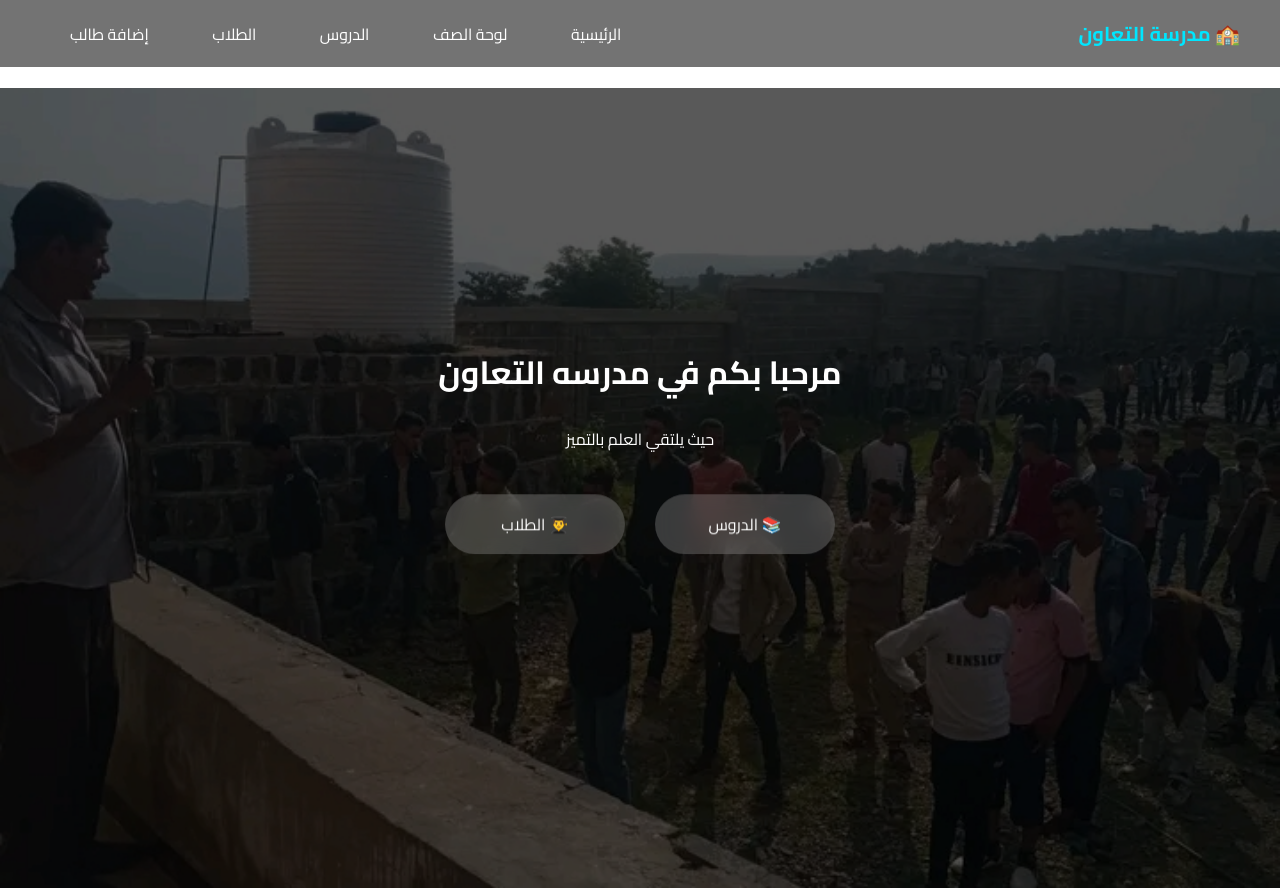
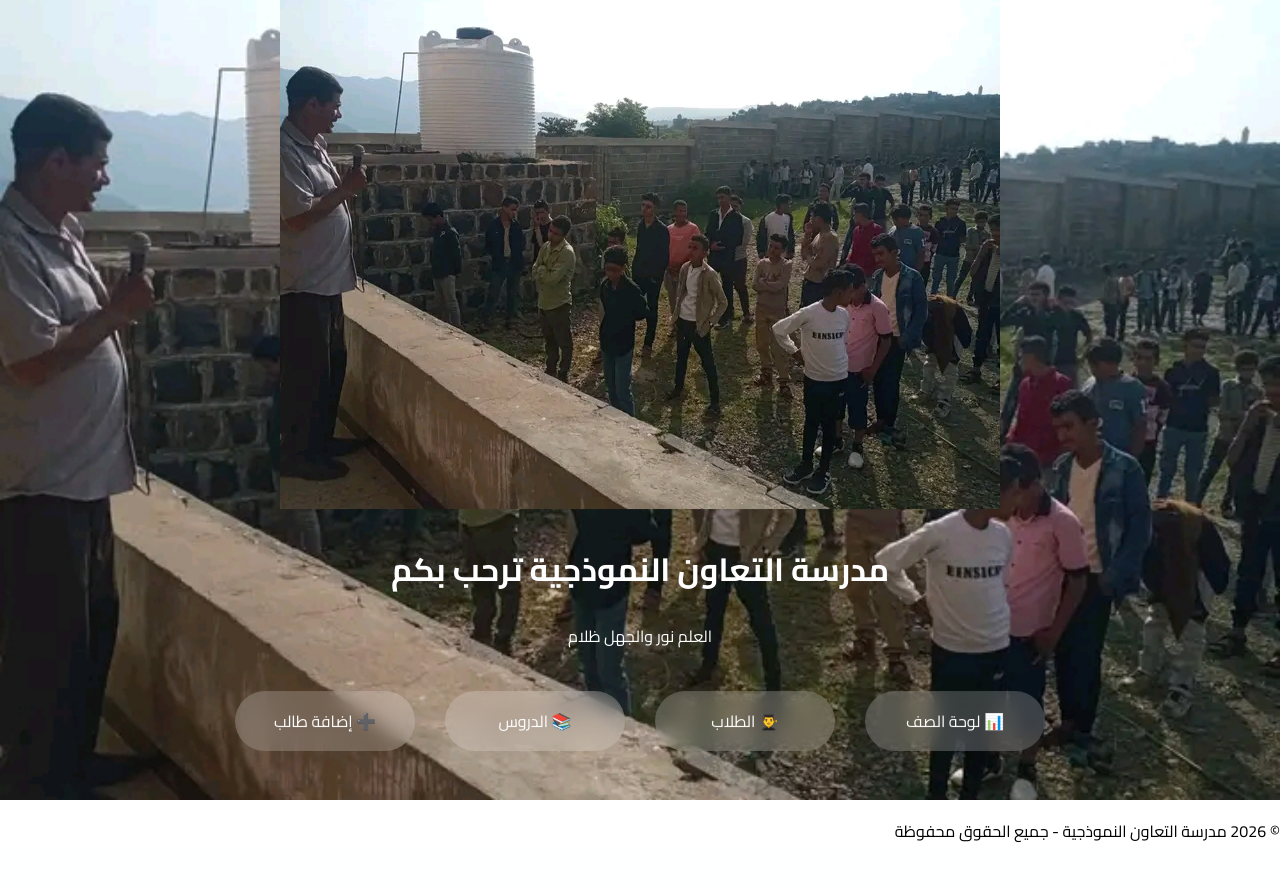
Before and after one commit to aliveYE/EliteSchool, a Django app: page /home/ in a window 1280 px wide. After the commit the page ends 843 px from the top, so only its background shows below. Run offline with Django 5.2, Linux system fonts and the light colour scheme.

Commit message:
Update home.html

```diff
--- a/templates/home.html
+++ b/templates/home.html
@@ -1,26 +1,49 @@
+{% load i18n static %}
 <!DOCTYPE html>
 <html lang="ar" dir="rtl">
 <head>
-    <meta charset="UTF-8">
-    <title>Elite School | Home</title>
-    <link rel="stylesheet" href="/static/css/style.css">
+  <meta charset="UTF-8">
+  <meta name="viewport" content="width=device-width, initial-scale=1.0">
+  <title>{% trans "مدرسة التعاون النموذجية" %}</title>
+
+  <link rel="stylesheet" href="{% static 'css/style.css' %}">
 </head>
+
 <body>
-{% include "partials/navbar.html" %}
 
-<div class="hero" style="background-image: url('/static/images/school.jpg');">
-    <div class="overlay"></div>
+  <header class="hero hero-bg" style="background-image: url('{% static "images/school.jpg" %}');">
+
+    <div class="hero-overlay"></div>
 
     <div class="hero-content">
-        <h1>مرحبا بكم في مدرسه التعاون</h1>
-        <p>حيث يلتقي العلم بالتميز</p>
 
-        <div class="menu-buttons">
-            <a href="/lessons/" class="glass-btn">📚 الدروس</a>
-            <a href="/students/" class="glass-btn">👨‍🎓 الطلاب</a>
-        </div>
+      <img src="{% static 'images/school.jpg' %}" class="school-img" alt="{% trans 'صورة المدرسة' %}">
+
+      <h1 class="hero-title">
+        {% trans "مدرسة التعاون النموذجية ترحب بكم" %}
+      </h1>
+
+      <p class="hero-quote">
+        {% trans "العلم نور والجهل ظلام" %}
+      </p>
+
+      <nav class="menu-buttons" aria-label="{% trans 'القائمة الرئيسية' %}">
+        <a href="{% url 'grade_dashboard' %}" class="glass-btn">📊 {% trans "لوحة الصف" %}</a>
+        <a href="{% url 'students' %}" class="glass-btn">👨‍🎓 {% trans "الطلاب" %}</a>
+        <a href="{% url 'lessons' %}" class="glass-btn">📚 {% trans "الدروس" %}</a>
+        <a href="{% url 'add_student' %}" class="glass-btn">➕ {% trans "إضافة طالب" %}</a>
+      </nav>
+
     </div>
-</div>
+  </header>
+
+  <main></main>
+
+  <footer class="glass-panel">
+    <p class="glow-text">
+      {% trans "© 2026 مدرسة التعاون النموذجية - جميع الحقوق محفوظة" %}
+    </p>
+  </footer>
 
 </body>
 </html>
```
